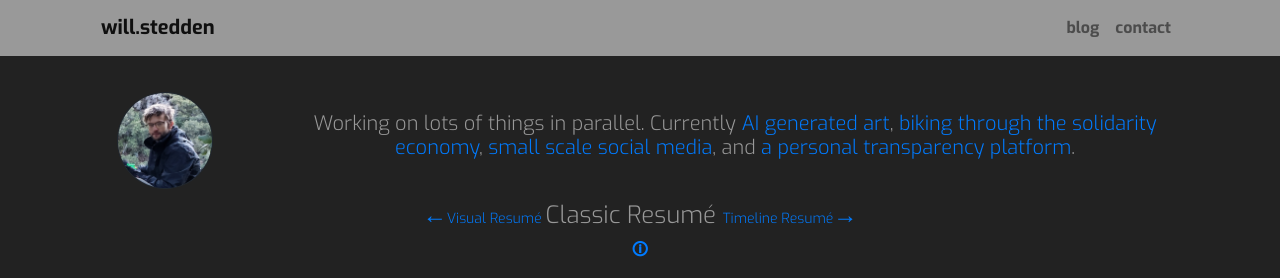
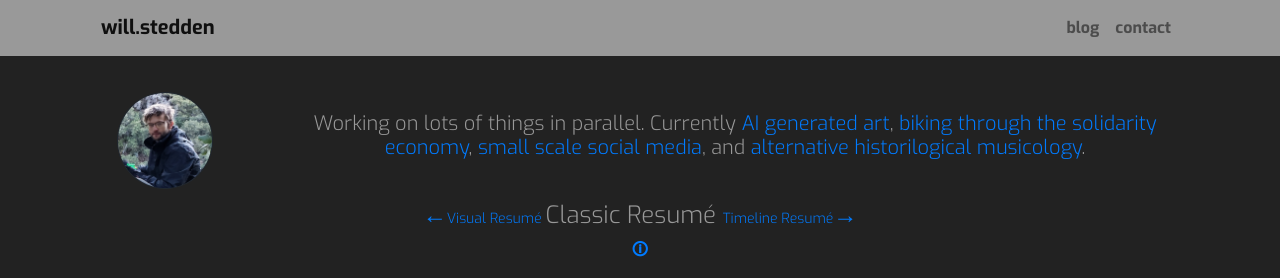
Before and after one commit to stedn/will-stedden-org, a Jekyll site: the page built from classic.md, in a window 1280 px wide, cut to the strip 0-278 px from the top of the page. Built offline with Jekyll 4.4.1, drawn with Linux system fonts in a browser that asks for light colours.

Commit message:
add professor bonkerfield

```diff
--- a/_includes/bio.html
+++ b/_includes/bio.html
@@ -3,5 +3,5 @@
   <img class="img-fluid mx-auto d-block" id="mypic" height="10px;" src="/camping.png" alt="">
 </div>
 <div class="col-lg-10 col-md-12 col-sm-12 col-xs-12 order-2 align-self-center">
-<h5>Working on lots of things in parallel. Currently <a href="https://a.ttent.io/n">AI generated art</a>, <a href="https://cooptrail.org/">biking through the solidarity economy</a>, <a href="https://oneth.club/">small scale social media</a>, and <a href="https://viewfoil.bonkerfield.org">a personal transparency platform</a>.</h5></div>
+<h5>Working on lots of things in parallel. Currently <a href="https://a.ttent.io/n">AI generated art</a>, <a href="https://cooptrail.org/">biking through the solidarity economy</a>, <a href="https://oneth.club/">small scale social media</a>, and <a href="https://prof.bonkerfield.org/">alternative historilogical musicology</a>.</h5></div>
 </div>
```
Also changed, not shown: index.md (+1 -1 lines), images/profbonker.png (added).
